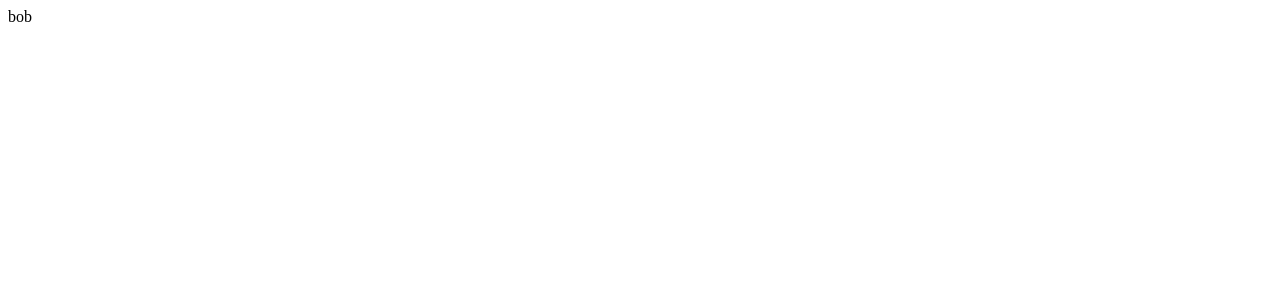
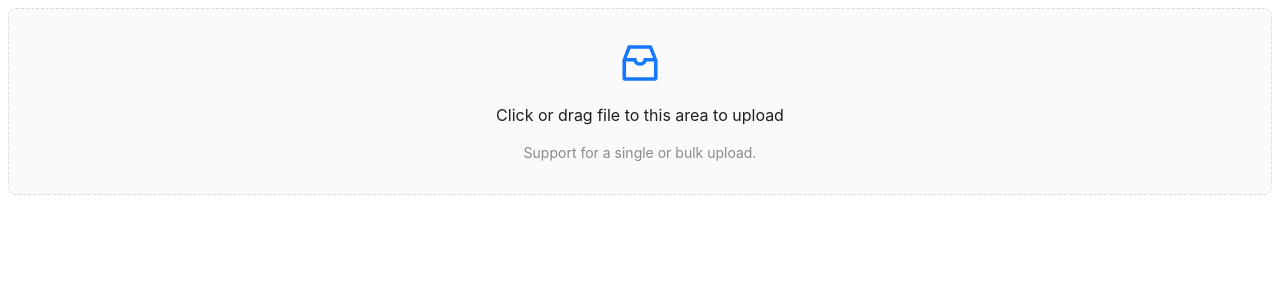
Before and after one commit to usman1947/FileUpload, a React (Create React App) app: page / in a window 1280 px wide. Shown: the top 300 px of the page. Built offline with nearby package versions, Linux system fonts and the light colour scheme.

Commit message:
Update 9 files

```diff
--- a/package.json
+++ b/package.json
@@ -9,12 +9,15 @@
   ],
   "main": "src/index.tsx",
   "dependencies": {
+    "antd": "^5.4.6",
+    "jest": "^27.5.1",
     "loader-utils": "3.2.1",
     "react": "18.2.0",
     "react-dom": "18.2.0",
     "react-scripts": "5.0.1"
   },
   "devDependencies": {
+    "@testing-library/react": "^14.0.0",
     "@types/react": "18.0.25",
     "@types/react-dom": "18.0.9",
     "typescript": "4.4.2"
--- a/src/App.tsx
+++ b/src/App.tsx
@@ -1,6 +1,6 @@
 import "./styles.css";
-import UploadFiles from "./features/upload-files";
+import FileUpload from "./features/file-upload";
 
 export default function App() {
-  return <UploadFiles />;
+  return <FileUpload />;
 }
--- /dev/null
+++ b/src/features/file-upload/file-upload.tsx
@@ -0,0 +1,40 @@
+import { InboxOutlined } from "@ant-design/icons";
+import type { UploadProps } from "antd";
+import { message, Upload } from "antd";
+
+const { Dragger } = Upload;
+
+const props: UploadProps = {
+  name: "file",
+  multiple: true,
+  action: "https://www.mocky.io/v2/5cc8019d300000980a055e76",
+  onChange(info) {
+    const { status } = info.file;
+    if (status !== "uploading") {
+      console.log(info.file, info.fileList);
+    }
+    if (status === "done") {
+      message.success(`${info.file.name} file uploaded successfully.`);
+    } else if (status === "error") {
+      message.error(`${info.file.name} file upload failed.`);
+    }
+  },
+  onDrop(e) {
+    console.log("Dropped files", e.dataTransfer.files);
+  },
+  beforeUpload: (file) => {
+    return false;
+  },
+};
+
+const FileUpload: React.FC = () => (
+  <Dragger {...props}>
+    <p className="ant-upload-drag-icon">
+      <InboxOutlined />
+    </p>
+    <p className="ant-upload-text">Click or drag file to this area to upload</p>
+    <p className="ant-upload-hint">Support for a single or bulk upload.</p>
+  </Dragger>
+);
+
+export default FileUpload;
--- /dev/null
+++ b/src/features/file-upload/index.ts
@@ -0,0 +1,3 @@
+import FileUpload from "./file-upload";
+
+export default FileUpload;
--- a/src/features/upload-files/index.ts
+++ /dev/null
@@ -1,3 +0,0 @@
-import UploadFiles from "./upload-files";
-
-export default UploadFiles;
--- a/src/features/upload-files/upload-files.tsx
+++ /dev/null
@@ -1,5 +0,0 @@
-const UploadFiles = () => {
-  return <div>bob</div>;
-};
-
-export default UploadFiles;
--- /dev/null
+++ b/src/styling/theme.json
@@ -0,0 +1,5 @@
+{
+  "token": {
+    "borderRadius": 16
+  }
+}
```
Also changed, not shown: 2 other files (tests, documents, lock files or other folders).
